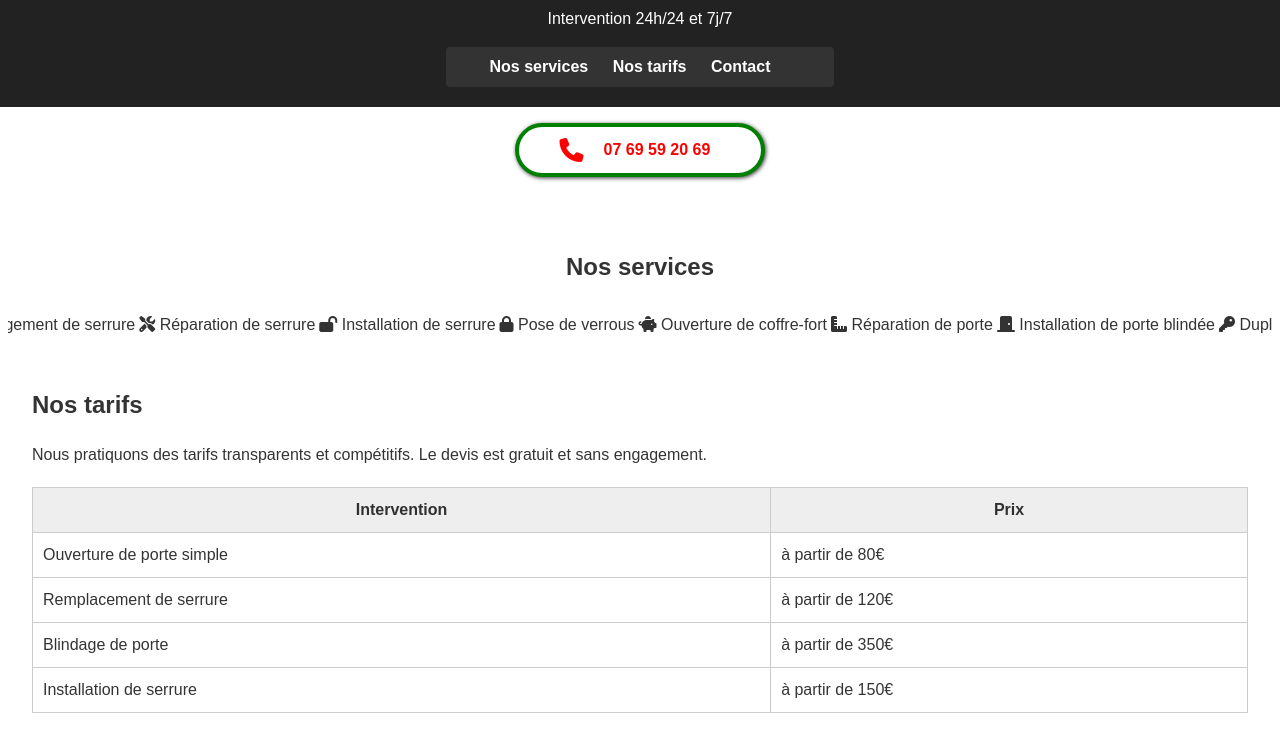
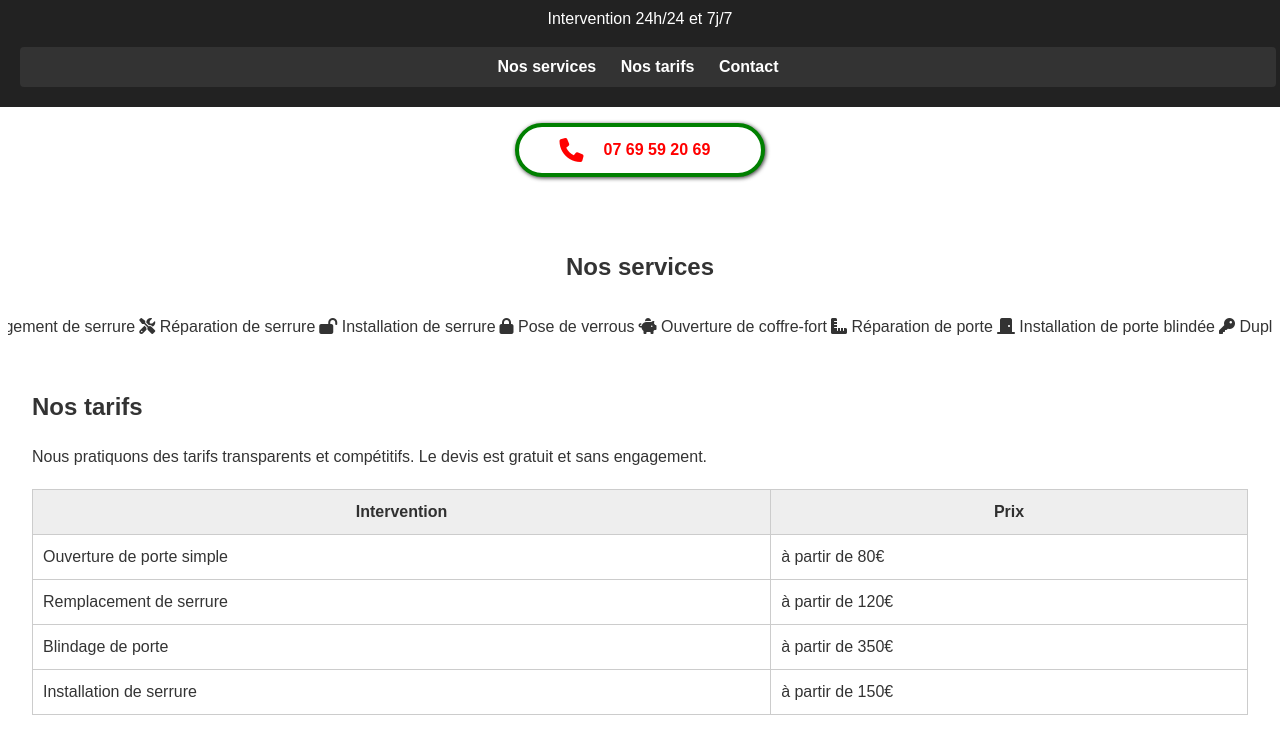
Before and after one commit to linnnux/EmergencyMobileLocksmith, a plain HTML site: page index.html in a window 1280 px wide. Shown: the part 71-800 px from the top of the page. Drawn offline with Linux system fonts and the light colour scheme.

Commit message:
:v 0.0.1 : center menu & our services title

```diff
--- a/index.html
+++ b/index.html
@@ -29,11 +29,8 @@
 	</div>
 
 	<main>
-
-		<section id="services" class="services-container">
-
-			<h2>Nos services</h2>
-
+		<h2 class="center">Nos services</h2>
+		<div id="services" class="services-container">
 		  <ul class="services-list">
 		    <li class="service-item"><i class='fas fa-door-open'></i> Ouverture de porte</li>
 		    <li class="service-item"><i class='	fas fa-unlock-alt'></i> Changement de serrure</li>
@@ -46,7 +43,7 @@
 		    <li class="service-item"><i class='fas fa-key'></i> Duplication de clé</li>
 		    <li class="service-item"><i class='fas fa-house-damage'></i> Conseils en sécurité de la maison</li>
 		  </ul>
-		</section>
+		</div>
 
 		<section id="tarifs">
 			<h2>Nos tarifs</h2>
--- a/style.css
+++ b/style.css
@@ -25,7 +25,7 @@ nav
 	margin-top:16px;
 
 	background-color: #333;
-	width: 30%;
+	width: 100%;
 	border-radius: 4px;
 }
 /* Style pour la navigation */
@@ -84,6 +84,10 @@ section
 section h2 {
 	font-size: 1.5rem;
 	margin-top: 0;
+}
+
+main{
+	margin-top: 64px;
 }
 
 /* Style pour les listes */
@@ -158,6 +162,12 @@ footer {
 	padding: 8px;
 	margin: 8px;
 }
+
+.center
+{
+	text-align: center;
+}
+
 div.sticky {
   position: -webkit-sticky;
   position: sticky;
@@ -215,7 +225,7 @@ div.sticky {
   overflow-x: auto;
   padding: 0 20px;
 	margin: 8px;
-	margin-top:64px;
+	margin-top:16px;
 	text-align: center;
 }
 
```
